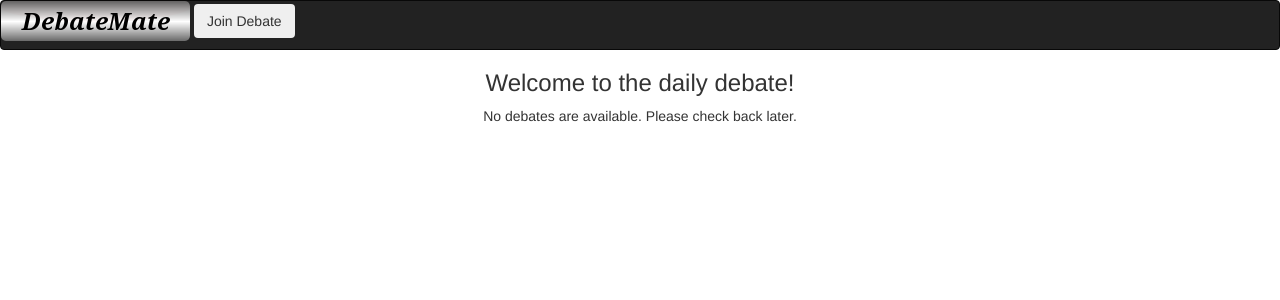
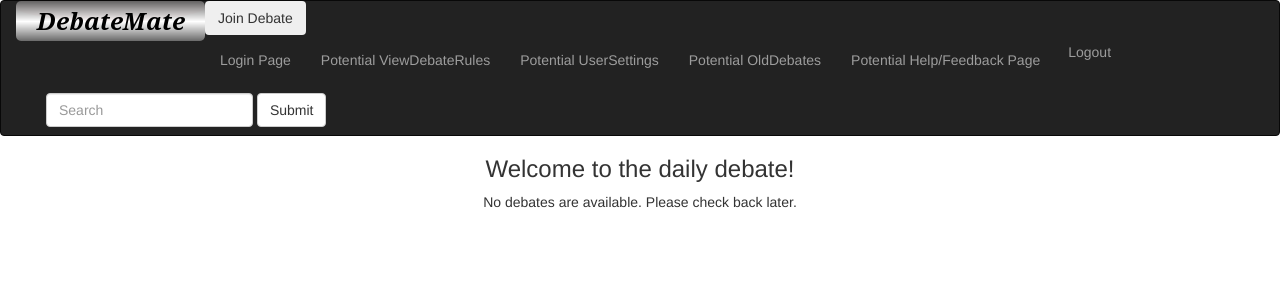
Before and after one commit to SharpTeam17/DebateMate, a Django app: page / in a window 1280 px wide. Shown: the top 300 px of the page. Run offline with Django 3.2, Linux system fonts and the light colour scheme; some libraries are stand-ins or nearby versions.

Commit message:
Putting the new nav with logout back in

```diff
--- a/DebateMate/urls.py
+++ b/DebateMate/urls.py
@@ -24,7 +24,6 @@ urlpatterns = [
     url(r'^$', views.home, name='home'),
 	url(r'^signup/$', views.signup, name='signup'),
 	url(r'^login/$', auth_views.login, {'template_name': 'main/login.html'}, name='login'),
-	#for when logging out is implementes
-    url(r'^logout', views.logout_view, name='logout'),
-        url(r'^join/$', views.join, name='join'),
+    url(r'^logout/', views.logout_view, name='logout'),
+    url(r'^join/$', views.join, name='join'),
 ]
--- a/main/templates/main/home.html
+++ b/main/templates/main/home.html
@@ -16,10 +16,55 @@
     </head>
 
     <body>
-        <nav class="navbar navbar-inverse">
-            <img src="{% static "images/debatemate_logo.png" %}" width="189" height="40" alt="DebateMate">
-            <button class="btn clearButton" id="debate" type="button" href="{% url 'join' %}">Join Debate</button>
-        </nav>
+      <nav class="navbar navbar-inverse">
+         <div class="container-fluid">
+           <!-- Brand and toggle get grouped for better mobile display -->
+           <div class="navbar-header">
+             <button type="button" class="navbar-toggle collapsed" data-toggle="collapse" data-target="#bs-example-navbar-collapse-1" aria-expanded="false">
+               <span class="sr-only">Toggle navigation</span>
+               <span class="icon-bar"></span>
+               <span class="icon-bar"></span>
+               <span class="icon-bar"></span>
+             </button>
+             <img src="{% static "images/debatemate_logo.png" %}" width="189" height="40" alt="DebateMate">
+           </div>
+          <button class="btn clearButton" id="debate" type="button" href="{% url 'join' %}">Join Debate</button>
+           <!-- Collect the nav links, forms, and other content for toggling -->
+           <div class="collapse navbar-collapse" id="bs-example-navbar-collapse-1">
+             <ul class="nav navbar-nav">
+                  {% if user.is_authenticated %}
+                 <li class="active" style="color:white">Welcome, {{request.user.username}} <span class="sr-only">(current)</span>
+                  </li>
+                 {% else %}
+                 <li><a href="/login">Login Page</a>
+                 </li>
+                 {% endif %}
+               <li><a href="#">Potential ViewDebateRules</a>
+               </li>
+               <li><a href="#">Potential UserSettings</a>
+               </li>
+               <li><a href="#">Potential OldDebates</a>
+               </li>
+               <li><a href="#">Potential Help/Feedback Page</a>
+               </li>
+               <li>
+                 <form action="/logout/" method="get">
+                   <button type="submit" class="btn btn-link btn-logout">Logout</button>
+               </form>
+               </li>
+             </ul>
+             <form class="navbar-form navbar-left">
+               <div class="form-group">
+                 <input type="text" class="form-control" placeholder="Search">
+               </div>
+               <button type="submit" class="btn btn-default">Submit</button>
+           </form>
+           </div>
+           <!-- /.navbar-collapse -->
+         </div>
+         <!-- /.container-fluid -->
+       </nav>
+
         <h3 style="text-align:center">Welcome to the daily debate!</h3>
         {% if debate_feed %}
             {{debate_feed.debateTopic}}<br/>{{debate_feed.debateState}}
```
